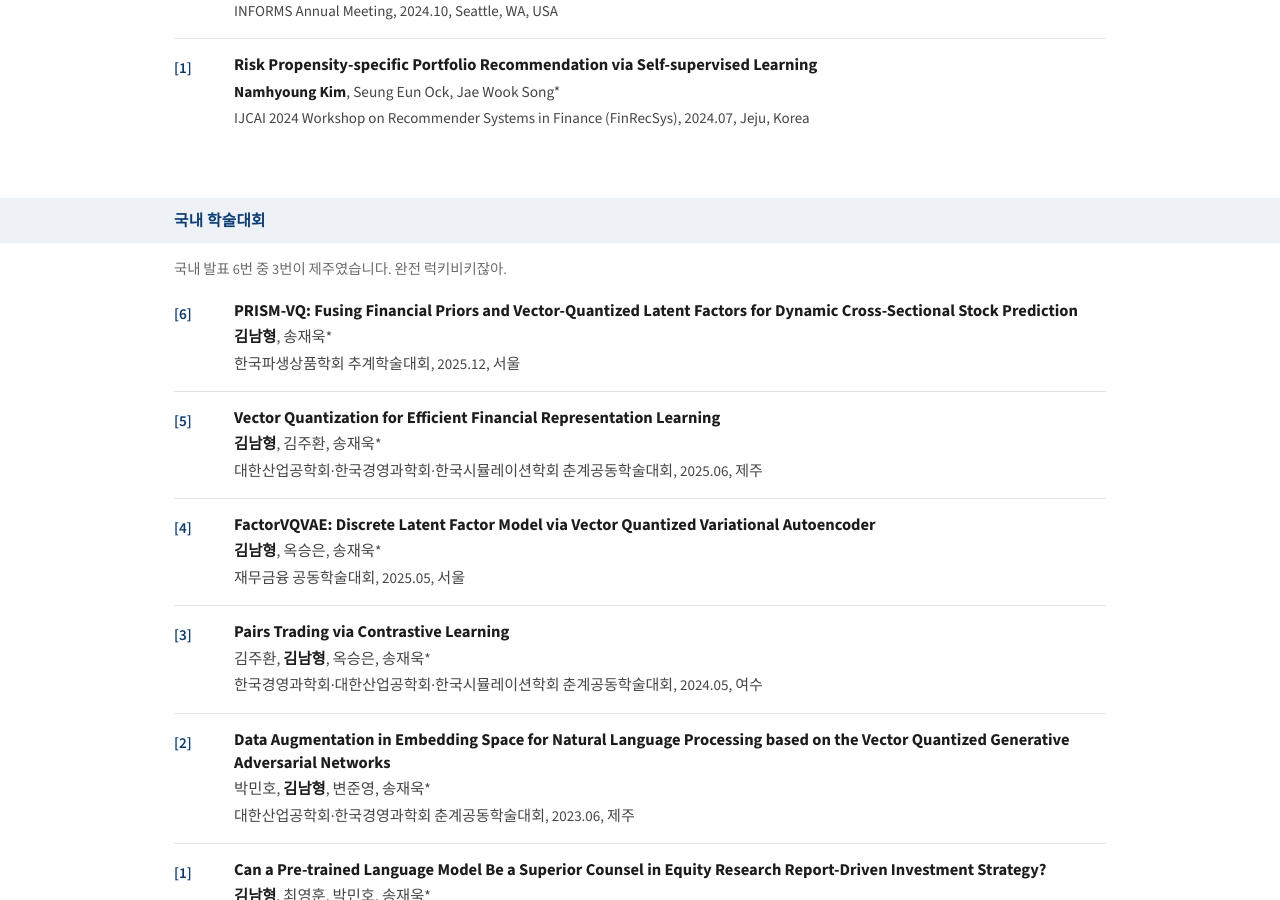
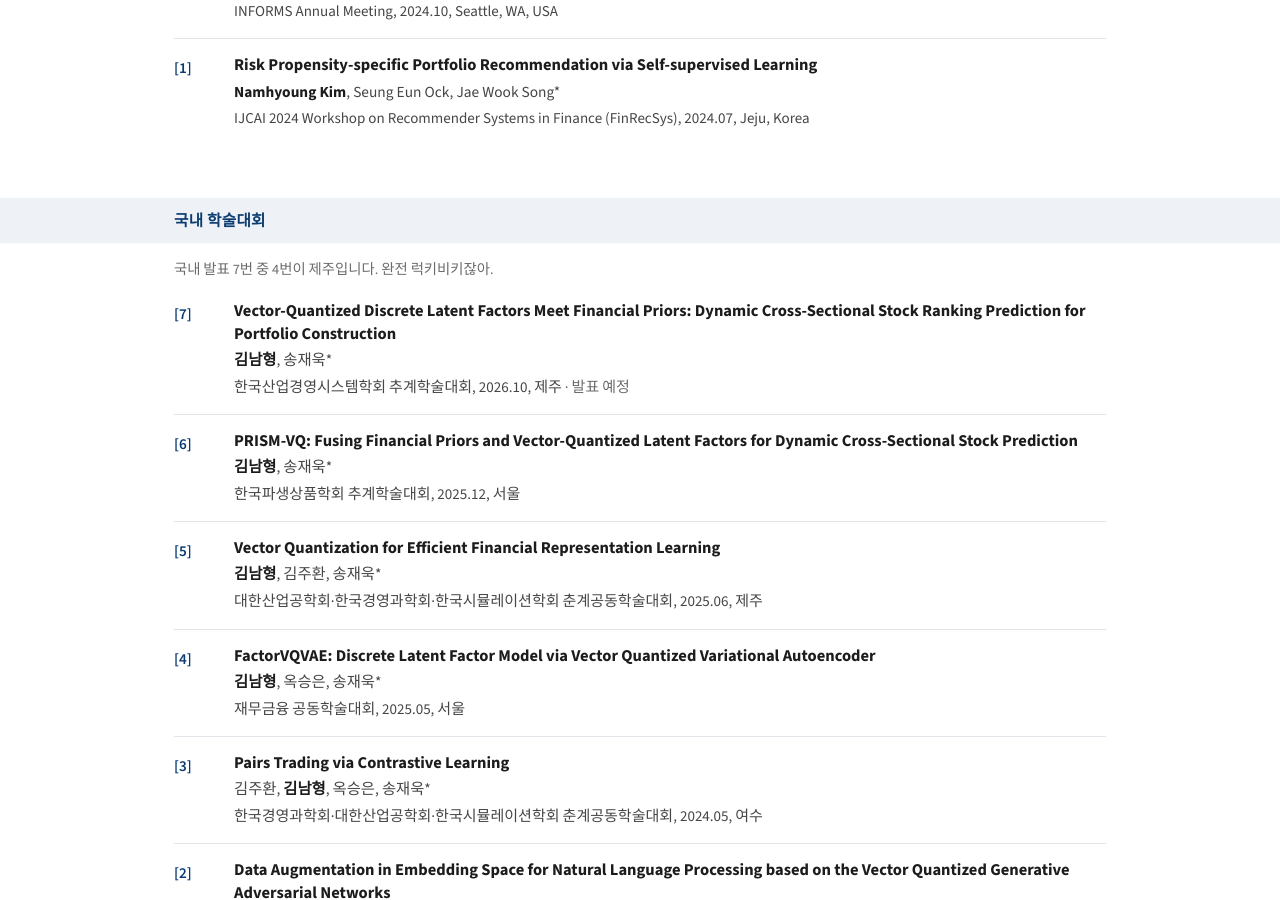
Before and after one commit to x7jeon8gi/x7jeon8gi.github.io, a Jekyll site: the page built from ko/presentations.html, in a window 1280 px wide and 900 px high, scrolled down 794 px. Built offline with Jekyll 4.4.1, drawn with Linux system fonts in a browser that asks for light colours.

Commit message:
Add KSIE 2026 fall conference talk (Jeju, to be presented)
Same IJCAI-ECAI 2026 paper, Namhyoung Kim and Jae Wook Song; added to
domestic conferences on the site (en and ko) and in the English CV PDF.

Co-Authored-By: Claude Opus 5.5 <noreply@anthropic.com>
Claude-Session: https://claude.ai/code/session_01H4Rr8wtBrwq3tdzE6Jhist

```diff
--- a/_data/i18n.yml
+++ b/_data/i18n.yml
@@ -52,7 +52,7 @@ ko:
   role:          "Risk X tech Lab 연구소장"
   copy:          "Jekyll로 만들어 GitHub Pages에서 운영합니다. 코드북은 이븐하게 익혔습니다."
   wp_note:       "심사 중이거나 다듬고 있는 원고입니다. 중요한 건 꺾이지 않는 마음."
-  talk_dom_note: "국내 발표 N_TOTAL번 중 N_JEJU번이 제주였습니다. 완전 럭키비키잖아."
+  talk_dom_note: "국내 발표 N_TOTAL번 중 N_JEJU번이 제주입니다. 완전 럭키비키잖아."
   industry_note: "모토는 언제나 알잘딱깔센(알아서 잘 딱 깔끔하고 센스 있게)."
   present:       "현재"
   news:          "소식"
--- a/_data/publications.yml
+++ b/_data/publications.yml
@@ -171,6 +171,19 @@ international_talks:
     location:    "Jeju, Korea"
 
 domestic_talks:
+  - id:          ksie26-vqfp
+    title:       "Vector-Quantized Discrete Latent Factors Meet Financial Priors: Dynamic Cross-Sectional Stock Ranking Prediction for Portfolio Construction"
+    authors:     ["Namhyoung Kim", "Jae Wook Song*"]
+    venue:       "Fall Conference of the Korean Society of Industrial and Systems Engineering (KSIE)"
+    venue_short: "KSIE '26"
+    date:        "2026.10"
+    location:    "Jeju, Korea"
+    note:        "To be presented"
+    authors_ko:  ["김남형", "송재욱*"]
+    venue_ko:    "한국산업경영시스템학회 추계학술대회"
+    location_ko: "제주"
+    note_ko:     "발표 예정"
+
   - id:          kafo25-prismvq
     title:       "PRISM-VQ: Fusing Financial Priors and Vector-Quantized Latent Factors for Dynamic Cross-Sectional Stock Prediction"
     authors:     ["Namhyoung Kim", "Jae Wook Song*"]
```
Also changed, not shown: 2 other files.
